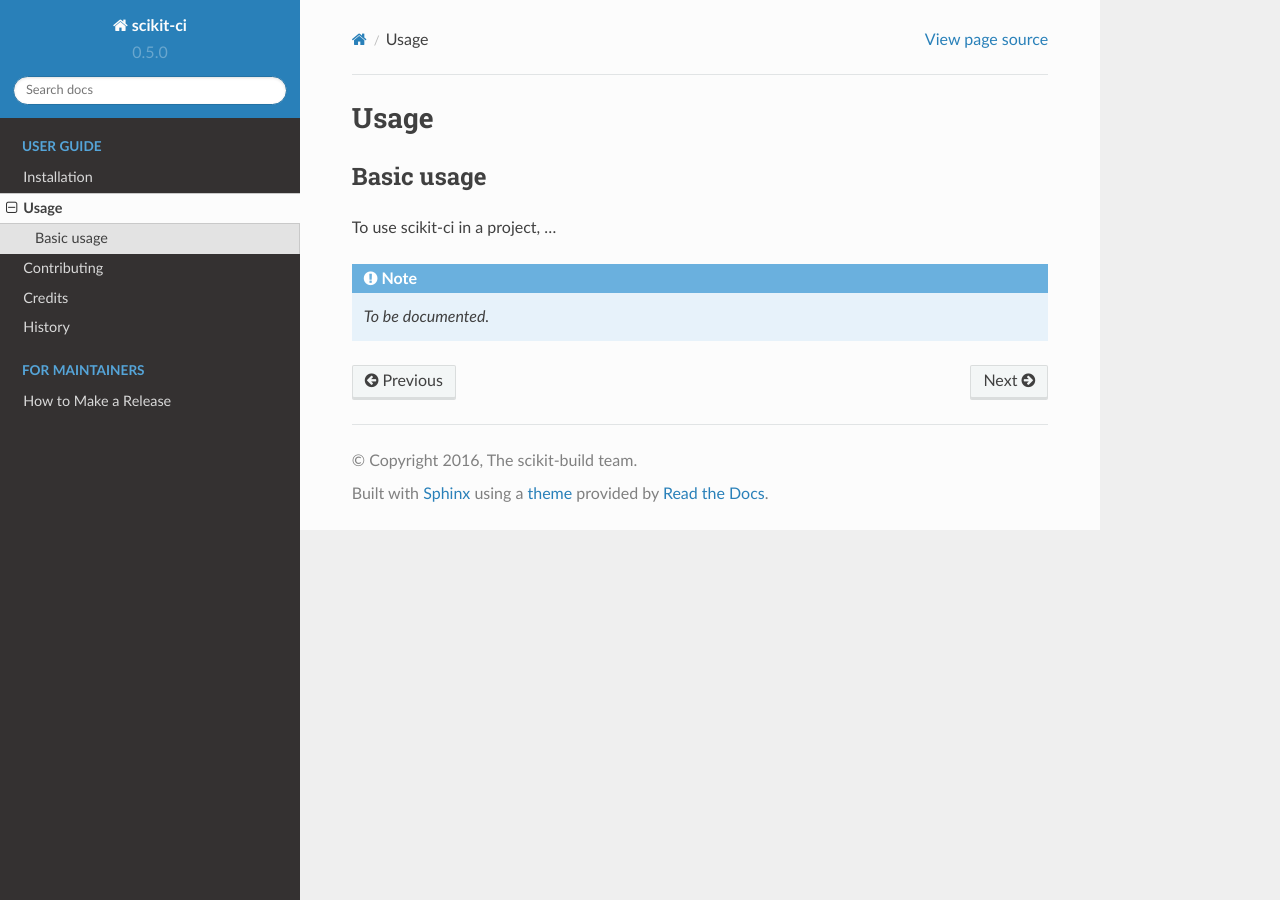
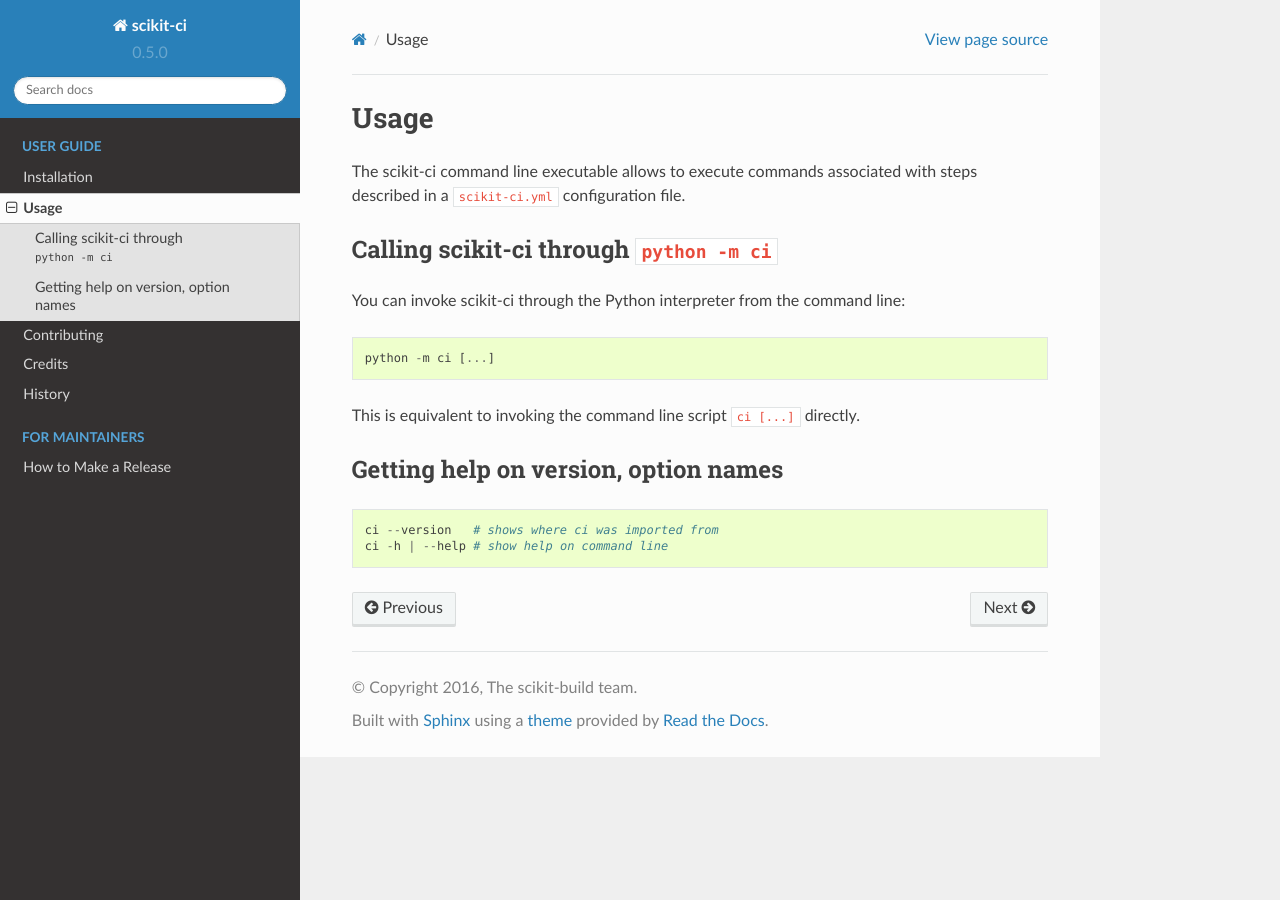
Before and after one commit to scikit-build/scikit-ci, a Sphinx documentation site: the page built from docs/usage.rst, in a window 1280 px wide. Built offline with Sphinx 7.4.7 and the Read the Docs theme 2.0.0, drawn with Linux system fonts in a browser that asks for light colours.

Commit message:
docs/usage: add how to invoke and how to get help on version

```diff
--- a/docs/index.rst
+++ b/docs/index.rst
@@ -10,7 +10,7 @@
 extensions.
 
 By having ``appveyor.yml``, ``circle.yml`` and ``.travis.yml`` calling
-the same scikit-ci command-line executable, all the CI steps for all
+the scikit-ci command-line executable, all the CI steps for all
 service can be fully described in one ``scikit-ci.yml`` file.
 
 .. toctree::
--- a/docs/usage.rst
+++ b/docs/usage.rst
@@ -2,10 +2,26 @@
 Usage
 =====
 
-Basic usage
------------
-
-To use scikit-ci in a project, ...
+The scikit-ci command line executable allows to execute commands associated
+with steps described in a ``scikit-ci.yml`` configuration file.
 
 
-.. note:: *To be documented.*
+
+Calling scikit-ci through ``python -m ci``
+------------------------------------------
+
+You can invoke scikit-ci through the Python interpreter from the command line::
+
+    python -m ci [...]
+
+This is equivalent to invoking the command line script ``ci [...]``
+directly.
+
+
+Getting help on version, option names
+-------------------------------------
+
+::
+
+    ci --version   # shows where ci was imported from
+    ci -h | --help # show help on command line
```
